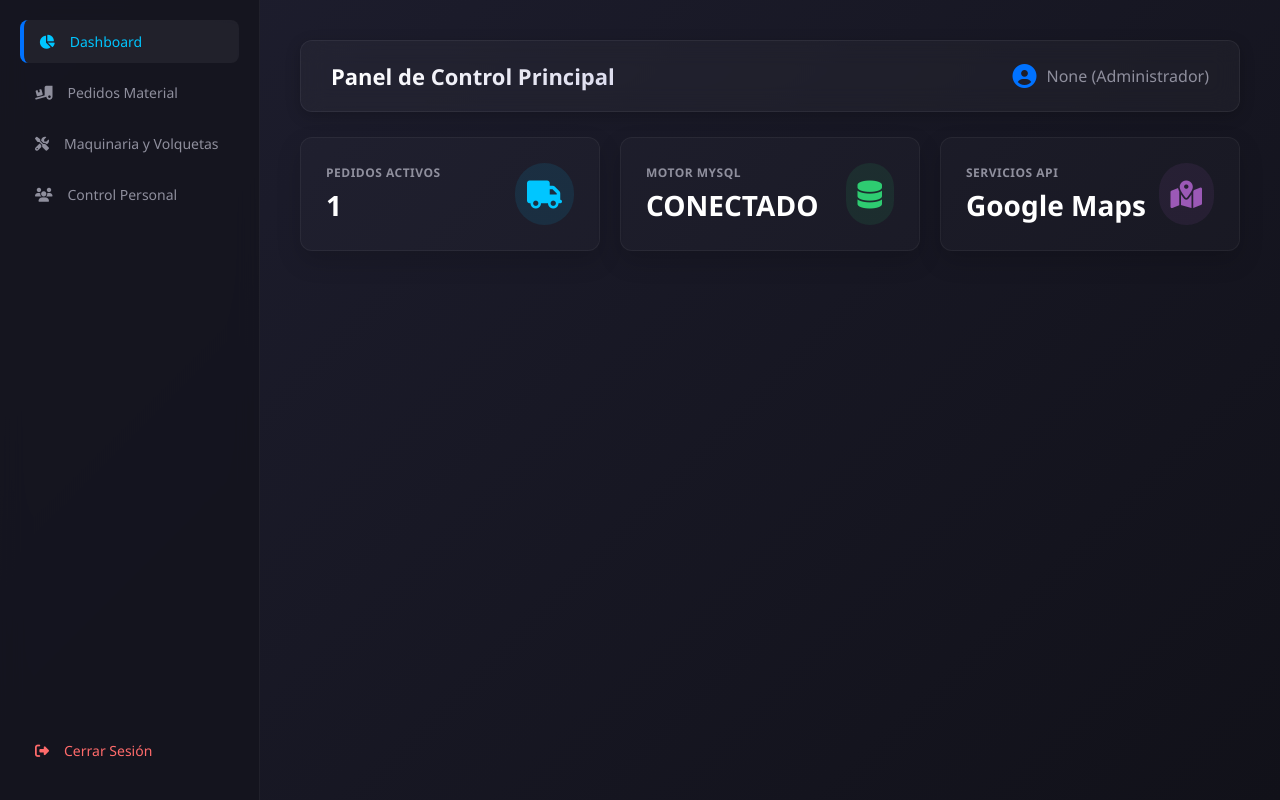
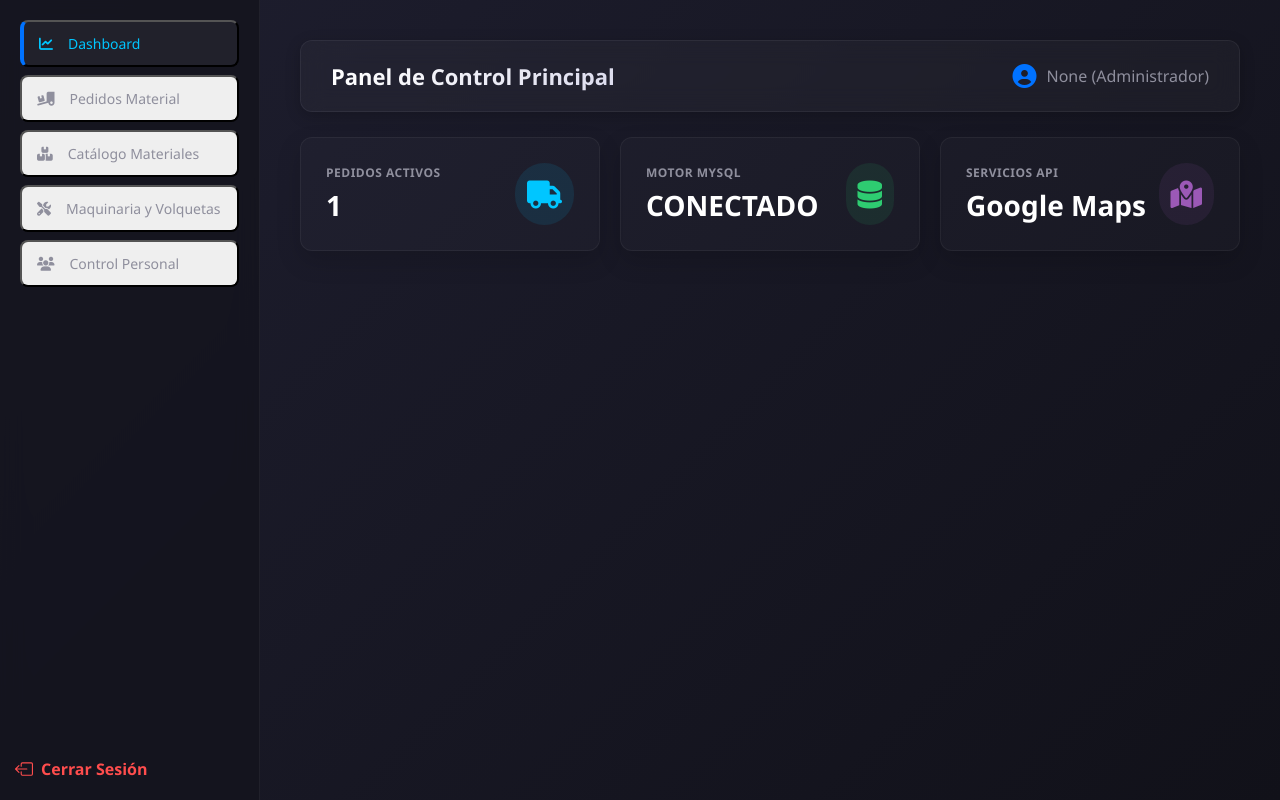
Before and after one commit to cloor9756-ai/POO-Y-FIS-PROYEC, a Flask app: template templates/admin/dashboard.html in a window 1280 px wide. Run offline with Flask 3, Linux system fonts and the light colour scheme; the template is opened without the code that fills it: most values are stand-ins (such as "Sample title", 1, 10 or a date in 2020); some libraries are stand-ins or nearby versions.

Commit message:
completado el modulo 5 de panel laterarl pendiente el 6

```diff
--- a/base_de_datos.sql
+++ b/base_de_datos.sql
@@ -12,7 +12,7 @@ VALUES ('admin','1234','Administrador');
 
 CREATE TABLE materiales (
     id INT AUTO_INCREMENT PRIMARY KEY,
-    nombre VARCHAR(100) NOT NULL,
+    nombre_material VARCHAR(100) NOT NULL,
     descripcion TEXT
 );
 
--- a/templates/admin/dashboard.html
+++ b/templates/admin/dashboard.html
@@ -160,25 +160,36 @@
 
     <!-- Barra Lateral Única -->
     <div class="sidebar">
-    <div id="btn-dash" class="menu-item active" onclick="cambiarSeccion('sec-dash', this)">
-        <i class="fa-solid fa-chart-pie"></i> Dashboard
+    <button class="menu-item active" onclick="cambiarSeccion('sec-dash', this)">
+        <i class="fa-solid fa-chart-line"></i> Dashboard
+    </button>
+
+    <button class="menu-item" onclick="cambiarSeccion('sec-pedidos', this)">
+        <i class="fa-solid fa-truck-ramp-box"></i> Pedidos Material
+    </button>
+
+    <!-- ESTE ES EL NUEVO BOTÓN QUE DEBES AGREGAR -->
+    <button class="menu-item" onclick="cambiarSeccion('sec-materiales', this)">
+        <i class="fa-solid fa-boxes-stacked"></i> Catálogo Materiales
+    </button>
+
+    <button class="menu-item" onclick="cambiarSeccion('sec-maquinaria', this)">
+        <i class="fa-solid fa-screwdriver-wrench"></i> Maquinaria y Volquetas
+    </button>
+
+    <button class="menu-item" onclick="cambiarSeccion('sec-personal', this)">
+        <i class="fa-solid fa-users"></i> Control Personal
+    </button>
+
+    <div style="position: absolute; bottom: 20px; left: 15px; width: calc(100% - 30px);">
+    <a href="{{ url_for('admin.logout') }}" style="color: #ff4d4d; text-decoration: none; display: flex; align-items: center; gap: 8px; font-weight: bold; font-family: sans-serif;">
+        <svg xmlns="http://w3.org" width="18" height="18" fill="currentColor" viewBox="0 0 16 16">
+            <path fill-rule="evenodd" d="M6 12.5a.5.5 0 0 0 .5.5h8a.5.5 0 0 0 .5-.5v-9a.5.5 0 0 0-.5-.5h-8a.5.5 0 0 0-.5.5v2a.5.5 0 0 1-1 0v-2A1.5 1.5 0 0 1 6.5 2h8A1.5 1.5 0 0 1 16 3.5v9a1.5 1.5 0 0 1-1.5 1.5h-8A1.5 1.5 0 0 1 5 12.5v-2a.5.5 0 0 1 1 0z"/>
+            <path fill-rule="evenodd" d="M.146 8.354a.5.5 0 0 1 0-.708l3-3a.5.5 0 1 1 .708.708L1.707 7.5H10.5a.5.5 0 0 1 0 1H1.707l2.147 2.146a.5.5 0 0 1-.708.708z"/>
+        </svg>
+        <span>Cerrar Sesión</span>
+    </a>
 </div>
-    <div class="menu-item" onclick="cambiarSeccion('sec-pedidos', this)">
-        <i class="fa-solid fa-truck-ramp-box"></i> Pedidos Material
-    </div>
-
-    <!-- ÚNICO BOTÓN LOGÍSTICO INTEGRADO -->
-    <div class="menu-item" onclick="cambiarSeccion('sec-maquinaria', this)">
-        <i class="fa-solid fa-screwdriver-wrench"></i> Maquinaria y Volquetas
-    </div>
-
-    <div class="menu-item" onclick="cambiarSeccion('sec-personal', this)">
-        <i class="fa-solid fa-users"></i> Control Personal
-    </div>
-
-    <a href="{{ url_for('admin.logout') }}" class="menu-item logout">
-        <i class="fa-solid fa-right-from-bracket"></i> Cerrar Sesión
-    </a>
 </div>
 
 
@@ -250,18 +261,15 @@
                                 <td>$ {{ "{:,.2f}".format(ped[4]) }}</td>
                                 <!-- BOTON ELIMINAR PEDIDO no funcional todavia -->
                                 <td>
-                                    <button type="submit" class="btn-delete" style="background: none; border: none; color: #ff4d4d; cursor: pointer;">
+                                    <button type="button"
+                                            style="background:none;border:none;color:#ff4d4d;cursor:pointer;">
                                         <i class="fa-solid fa-trash"></i> Borrar
                                     </button>
-                                </form>
 
-                            <!-- BOTON  de estado(confirmado-en caino-entregado) no funcional todavia -->
-                             <button type="submit" class="btn-delete" style="background: none; border: none; color: #4dffa6; cursor: pointer;">
+                                    <button type="button"
+                                            style="background:none;border:none;color:#4dffa6;cursor:pointer;margin-left:10px;">
                                         <i class="fa-solid fa-truck"></i> Cambiar Estado
                                     </button>
-                                </form>
-
-
                                 </td>
                             </tr>
                             {% else %}
@@ -300,38 +308,108 @@
                                     <td>{{ maq[5] if maq[5] else 'N/A' }}</td>
                                     <td>{{ maq[6] if maq[6] else 'N/A' }}</td>
                                     <td>{{ maq[3] }}</td>
-                                <!-- BOTON eliminar OPERADOR no funcional todavia -->
+
                                     <td>
-
                                         {% if maq[7] %}
                                         <form action="/eliminar-operador" method="POST" style="display:inline;">
                                             <input type="hidden" name="id_maquina" value="{{ maq[0] }}">
-                                        <button type="submit" class="btn-delete" style="background: none; border: none; color: #ff4d4d; cursor: pointer;">
+                                            <button type="submit"
+                                                    class="btn-delete"
+                                                    style="background:none;border:none;color:#ff4d4d;cursor:pointer;">
                                                 <i class="fa-solid fa-trash"></i> Quitar
                                             </button>
                                         </form>
                                         {% endif %}
+                                    </td>
                                    <td>
                                         <form action="/asignar-operador" method="POST" style="display:inline;">
                                             <input type="hidden" name="id_maquina" value="{{ maq[0] }}">
-                                    <select name="id_operador" onchange="this.form.submit()" style="background: #222; color: #fff; border: 1px solid #555; padding: 4px; border-radius: 4px; cursor: pointer;">
+                                            <select name="id_operador"
+                                                    onchange="this.form.submit()"
+                                                    style="background:#222;color:#fff;border:1px solid #555;padding:4px;border-radius:4px;cursor:pointer;">
                                                 <option value="">-- Sin Asignar --</option>
+
                                                 {% for op in operadores %}
-                                            <option value="{{ op[0] }}" {% if maq[7] == op[1] %} selected {% endif %}>{{ op[1] }}</option>
+                                                <option value="{{ op[0] }}"
+                                                    {% if maq[7] == op[1] %}selected{% endif %}>
+                                                    {{ op[1] }}
+                                                </option>
                                                 {% endfor %}
                                             </select>
                                         </form>
                                     </td>
-                        </tr>
-                        {% else %}
-                        <tr>
-                            <td colspan="7" style="text-align: center; color: #888; padding: 15px;">No hay maquinaria registrada en el sistema.</td>
                                 </tr>
                             {% endfor %}
                         </tbody>
                     </table>
                 </div>
             </div>
+
+              <!-- ================= SECCIÓN 6: GESTION DE CATALOGO DE MATERIALES ================= -->
+                <div id="sec-materiales" class="section-panel" style="display: none;">
+                <div class="table-container">
+                    <h2><i class="fa-solid fa-boxes-stacked"></i> Gestión de Catálogo de Materiales</h2>
+                    <table class="data-table">
+                        <thead>
+                            <tr>
+                                <th>ID</th>
+                                <th>Nombre del Material</th>
+                                <th>Precio por m³</th>
+                                <th>Acción</th>
+                            </tr>
+                        </thead>
+                        <tbody>
+                            {% for material in materiales %}
+                            <tr>
+                                <td>{{ material[0] }}</td>
+                                <td>{{ material[1] }}</td>
+                                <td>$ {{ "{:,.2f}".format(material[2]) }}</td>
+                                <td>
+                                    <!-- BOTON eliminar MATERIAL no funcional todavia -->
+                                    <form action="/eliminar-material" method="POST" style="display:inline;">
+                                        <input type="hidden" name="id_material" value="{{ material[0] }}">
+                                        <button type="submit" class="btn-delete" style="background: none; border: none; color: #ff4d4d; cursor: pointer;">
+                                            <i class="fa-solid fa-trash"></i> Borrar
+                                        </button>
+                                    </form>
+                                </td>
+                            </tr>
+                            {% else %}
+                            <tr>
+                                <td colspan="4" style="text-align: center; color: #888; padding: 15px;">No hay materiales registrados en el sistema.</td>
+                            </tr>
+                            {% endfor %}
+                        </tbody>
+                    </table>
+
+                    <!-- Formulario para agregar nuevo material -->
+                    <div style="margin-top: 30px;">
+                        <h3>Agregar Nuevo Material</h3>
+                       <form action="/materiales/guardar" method="POST">
+                            <div style="margin-bottom: 15px;">
+                                <label>Nombre del Material</label>
+                                <input type="text" name="nombre_material" required>
+                            </div>
+                            <div style="margin-bottom: 15px;">
+                                <label>Descripción</label>
+                                <input type="text" name="descripcion" required>
+                            </div>
+                            <div style="margin-bottom: 15px;">
+                                <label>Precio por m³</label>
+                                <input type="number"
+                                    step="0.01"
+                                name="precio_m3"
+                                required>
+                            </div>
+                            <button type="submit" class="btn-submit-panel" style="width: 100%;"> Guardar Material </button>
+                        </form>
+                    </div>
+                </div>
+     </div> <!-- cierre del cierre de panel lateral-->
+
+                <!-- ================= SECCIÓN 5: GESTIONAR ZONA Y TARIFAS ================= -->
+
+
 
             <!-- ================= SECCIÓN 4: CONTROL DE PERSONAL ================= -->
             <div id="sec-personal" class="section-panel" style="display: none;">
```
Also changed, not shown: other parts of templates/admin/dashboard.html (+1 -116 lines), rutas/admin.py (+40 -10 lines). Lines whose indentation alone changed are shown as unchanged.
